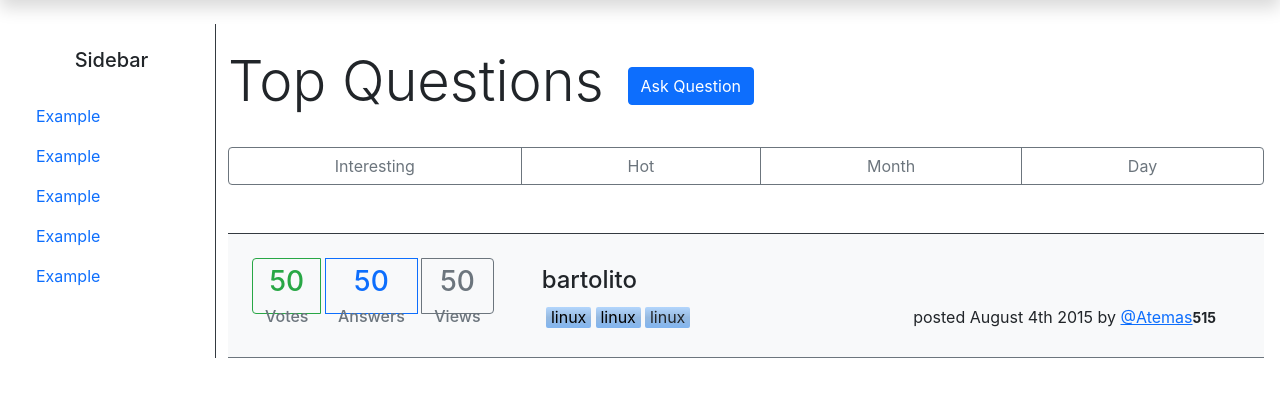
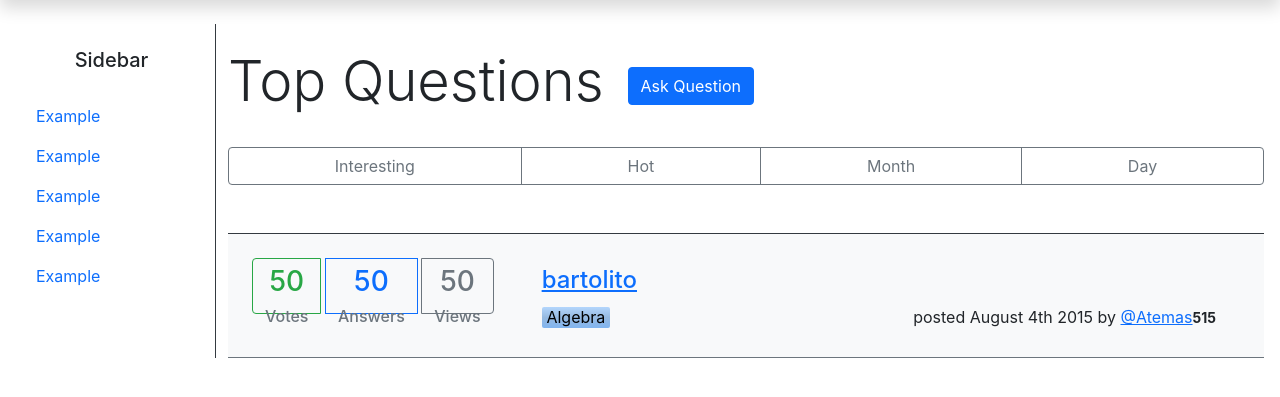
Before and after one commit to katou-raiden/concurso_mate, a Django app: page /forum/ in a window 1280 px wide. Shown: the part 247-644 px from the top of the page. Run offline with Django 3.2, Linux system fonts and the light colour scheme; data comes from the database, SQL or seed files in the repository; some libraries are stand-ins or nearby versions.

Commit message:
Comentarios en Templates
Revisa los comentarios que te deje en el template de detail, y modifique un poco el template main para mostrar las tag del post y no las de ejemplo que teniamos, tambien añadi el url a cada post mostrado en la lista para que al clickarlo te envie al detail de ese post

```diff
--- a/concurso_matematica/forum/templates/forum/detail.html
+++ b/concurso_matematica/forum/templates/forum/detail.html
@@ -3,6 +3,12 @@
 {% block content %}
 <link rel="stylesheet" href="{% static 'forum/css/detail.css' %}">
 
+<!--
+    Este template recibe como contexto
+    el set de Answers: answers
+    el set de Comments: comments
+    y el Post: post
+-->
 
 <section id="question-area-section" class="row mx-0 px-0">
     <div class="col-12 mx-0 px-0">
--- a/concurso_matematica/forum/templates/forum/main.html
+++ b/concurso_matematica/forum/templates/forum/main.html
@@ -39,23 +39,13 @@
           </div>
         </div>
         <div class="d-flex flex-grow-1 flex-column py-1 justify-content-between question-item align-items-stretch">
-          <h6 class="mx-5 my-1 h4">{{post.title }}</h6>
+          <a href="{% url 'forum_detail' post.id %}"><h6 class="mx-5 my-1 h4">{{post.title }}</h6></a>
 
           <div class="mx-5 question-info-footer d-flex justify-content-between align-items-end">
             <ul class="list-unstyled question-info-tags py-0 my-0">
-              <li class="d-inline-block">
-                <a class="">
-
-                </a></li>
               <li class="d-inline-block ">
                 <a class="">
-                  <span class="question-tag">linux</span>
-                </a></li>
-              <li class="d-inline-block"><a class="">
-                <span class="question-tag">linux</span>
-                </a></li>
-              <li class="d-inline-block"><a class="">
-                <a class="question-tag" data-toggle="popover" data-placement="top" data-trigger="hover" data-content="Hello" title="Testing title" data-container="body" >linux</a>
+                  <span class="question-tag">{{post.tag}}</span>
                 </a></li>
             </ul>
             <p class="py-0 my-0">posted August 4th 2015 by <a href="#">@Atemas</a><span class="font-weight-bold small">515</span></p>
```
